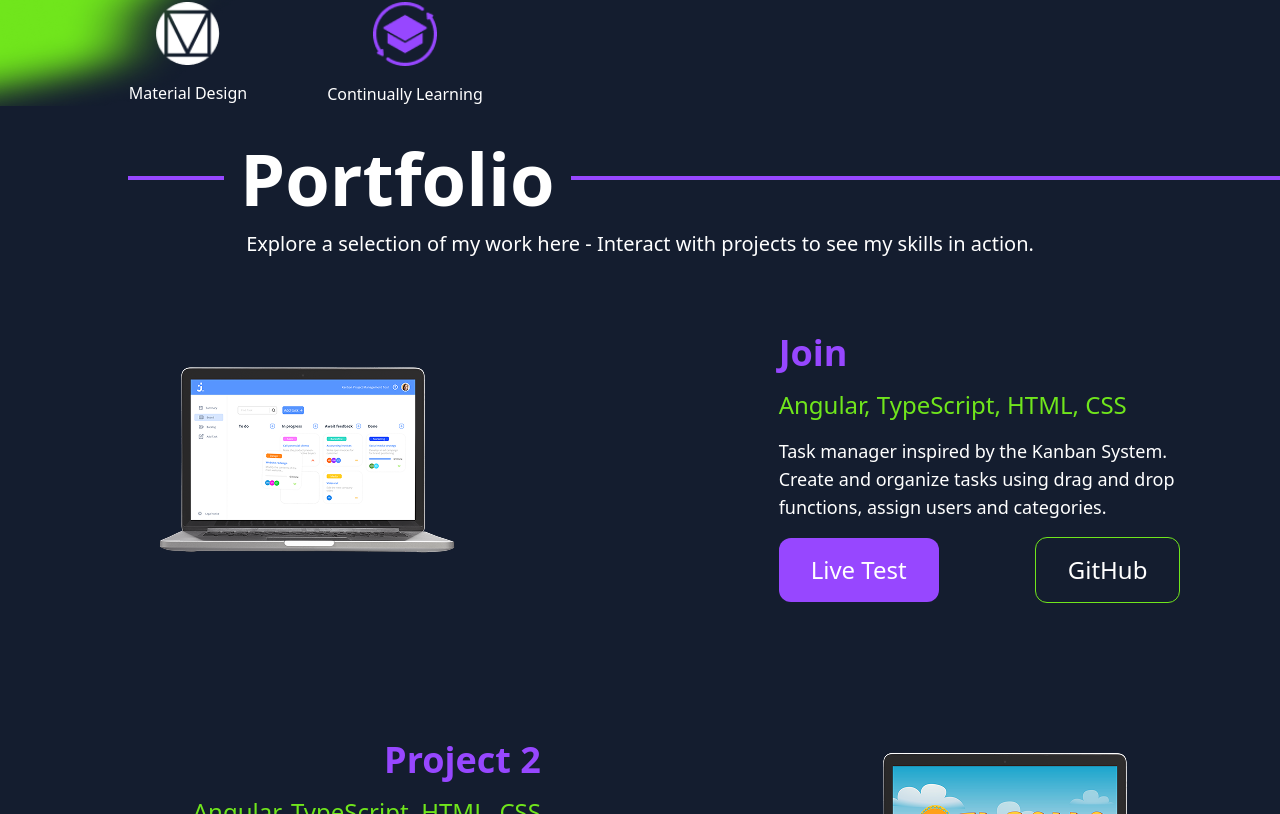
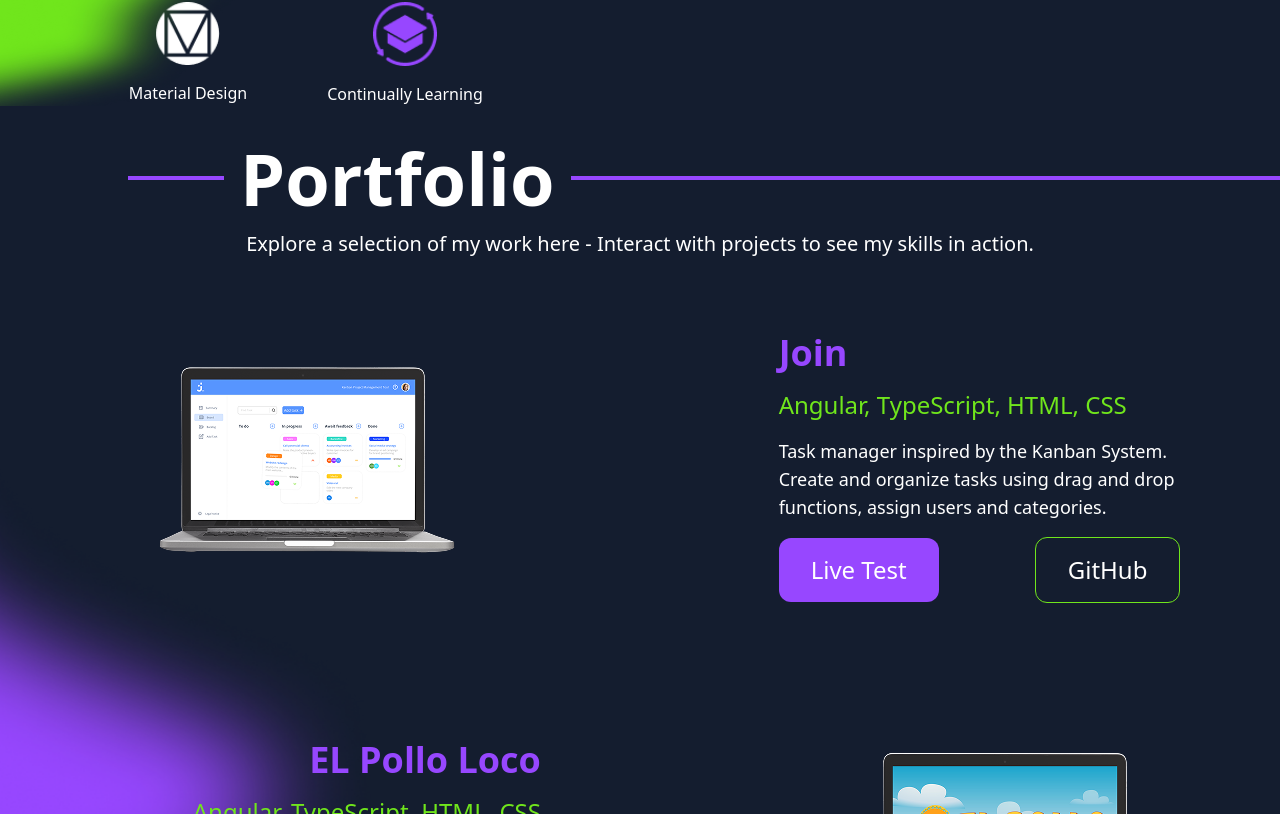
Before and after one commit to Hamidou-ctr/my-website, an Angular app: page / in a window 1280 px wide. Shown: the part 2006-2820 px from the top of the page. Built offline with nearby package versions, Linux system fonts and the light colour scheme.

Commit message:
feat: add portfolio section styles and update project name to 'EL Pollo Loco'

```diff
--- a/src/app/components/landing-page/portfolio/portfolio.css
+++ b/src/app/components/landing-page/portfolio/portfolio.css
@@ -0,0 +1,28 @@
+section {
+  background-image: url(../../../../../public/img/purple_shadow_portfolio.png);
+  background-size: 100vw 100vw;
+  background-position: center;
+  background-repeat: no-repeat;
+}
+
+
+@media only screen and (min-width: 640px) {
+  section {
+    background-size: 80vw 100vw;
+    background-position: left -50vw center;
+  }
+}
+
+@media only screen and (min-width: 768px) {
+  section {
+    background-size: 80vw 80vw;
+    background-position: left -50vw center;
+  }
+}
+
+@media only screen and (min-width: 1440px) {
+  section {
+    background-size: 700px 600px;
+    background-position: left -50px bottom;
+  }
+}
--- a/src/app/components/landing-page/portfolio/project/project.ts
+++ b/src/app/components/landing-page/portfolio/project/project.ts
@@ -20,7 +20,7 @@ export class Project {
     },
 
     {
-      name: 'Project 2',
+      name: 'EL Pollo Loco',
       language: 'Angular, TypeScript, HTML, CSS',
       description: '    Another project description goes here.        ',
       imageUrl: 'img/pollo_loco.png',
```
